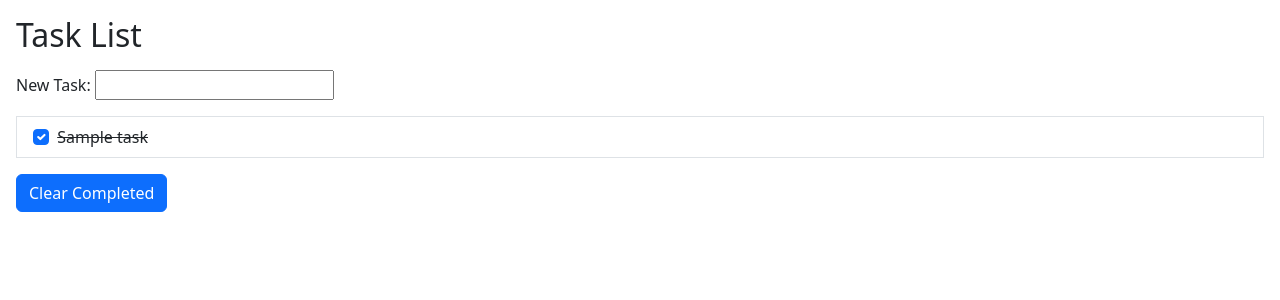
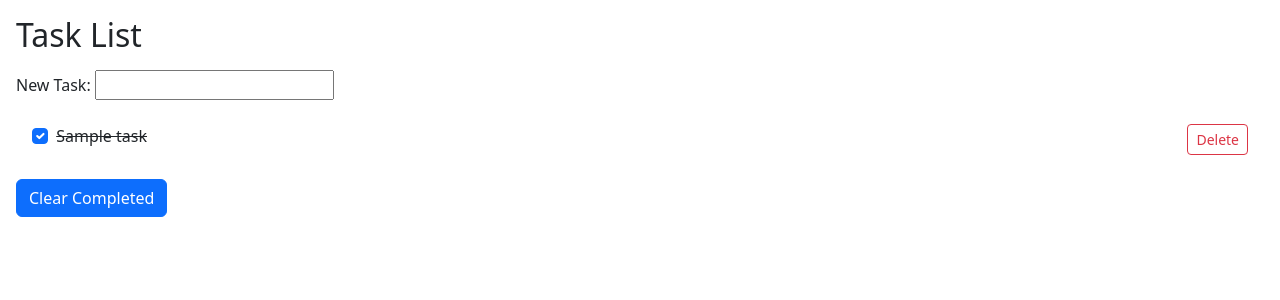
Before and after one commit to mattkimball/django-test, a Django app: page / in a window 1280 px wide. Shown: the top 300 px of the page. Run offline with Django 4.2, Linux system fonts and the light colour scheme; tables that the repository leaves empty hold one stand-in row (values such as "Sample post"); some libraries are stand-ins or nearby versions.

Commit message:
added task delete

```diff
--- a/todo/templates/todo/task-list-item.html
+++ b/todo/templates/todo/task-list-item.html
@@ -1,15 +1,19 @@
+<li id="task-item-{{ task.id }}" class="list-group-item d-flex justify-content-between">
     <form id="task-form-{{ task.id }}"
         hx-post="{% url 'todo:task-toggle' task.id %}"
         hx-trigger="change"
-      hx-target="#task-form-{{ task.id }}"
+        hx-target="#task-item-{{ task.id }}"
         hx-swap="outerHTML">
         {% csrf_token %}
-    <li class="list-group-item">
         <input type="checkbox" class="form-check-input me-1" id="task-{{ task.id }}" value={{ task.id }} {% if task.complete %}checked{% endif %}></input>
-        <label class="form-check-label stretched-link" for="task-{{ task.id }}">
+        <label class="form-check-label" for="task-{{ task.id }}">
             {% if task.complete %}<del>{% endif %}
             {{ task }}
             {% if task.complete %}</del>{% endif %}
         </label>
+    </form>
+    <form hx-post="{% url 'todo:task-delete' task.id %}" hx-target="#task-item-{{ task.id }}" hx-swap="outerHTML">
+        {% csrf_token %}
+        <button type="submit" class="btn btn-sm btn-outline-danger">Delete</button>
+    </form>
 </li>
-</form>
--- a/todo/tests.py
+++ b/todo/tests.py
@@ -55,6 +55,7 @@
         self.task_list_url = reverse('todo:task-list')
         self.task_create_url = reverse('todo:task-create')
         self.task_toggle_url = reverse('todo:task-toggle', args=(self.task.id,))
+        self.task_delete_url = reverse('todo:task-delete', args=(self.task.id,))
         self.clear_completed_url = reverse('todo:clear-completed')
 
 
@@ -83,6 +84,11 @@
         self.assertTemplateUsed('todo/task-list-item.html')
 
 
+    def test_task_delete_post(self):
+        response = self.client.post(self.task_delete_url)
+        self.assertEqual(response.status_code, 200)
+
+
     def test_clear_completed_post(self):
         response = self.client.post(self.clear_completed_url)
         self.assertEqual(response.status_code, 302)
--- a/todo/urls.py
+++ b/todo/urls.py
@@ -9,5 +9,6 @@
     path('task-list', views.TaskListView.as_view(), name='task-list'),
     path('add-task', views.task_create, name='task-create'),
     path('tasks/<int:id>/toggle', views.task_toggle, name='task-toggle'),
+    path('tasks/<int:id>/delete', views.task_delete, name='task-delete'),
     path('tasks/clear-completed', views.clear_completed_tasks, name='clear-completed'),
 ]
--- a/todo/views.py
+++ b/todo/views.py
@@ -1,4 +1,5 @@
 from typing import Any, Dict
+from django.http import HttpResponse
 from django.shortcuts import render, redirect
 from django.urls import reverse
 from django.views.generic import ListView
@@ -41,6 +42,14 @@
     return render(request, 'todo/task-list-item.html', {'task': task})
 
 
+def task_delete(request, id):
+    if request.method == 'POST':
+        task = Task.objects.get(id=id)
+        task.delete()
+
+    return HttpResponse('')
+
+
 def clear_completed_tasks(request):
     if request.method == 'POST':
         tasks = Task.objects.filter(complete=True)
```
Lines whose indentation alone changed are shown as unchanged.
